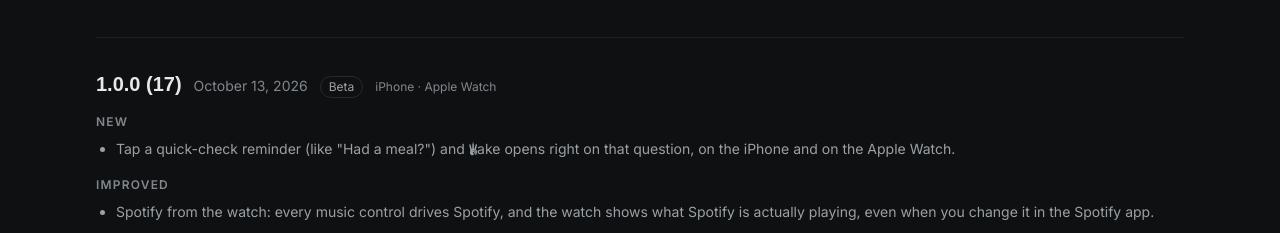
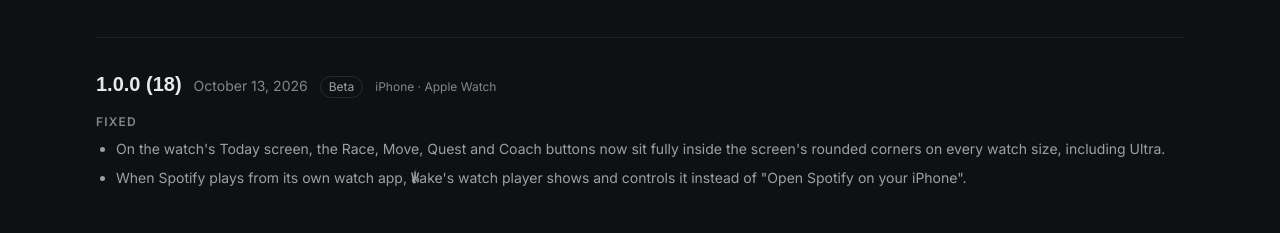
Before and after one commit to 4gjnbzb4zf-sudo/vvake-web, a Next.js app: page /en/releases/ in a window 1280 px wide. Shown: the part 232-465 px from the top of the page. Built offline with nearby package versions, Linux system fonts and the light colour scheme; no server answers; a web font is replaced by a local one.

Commit message:
Release notes: 1.0.0 (18)

```diff
--- a/src/data/releases.ts
+++ b/src/data/releases.ts
@@ -18,6 +18,26 @@ export interface Release {
 }
 
 export const releases: Release[] = [
+  {
+    version: "1.0.0 (18)",
+    date: "2026-10-13",
+    channel: "beta",
+    devices: ["iphone", "watch"],
+    notes: {
+      en: {
+        fixed: [
+          "On the watch's Today screen, the Race, Move, Quest and Coach buttons now sit fully inside the screen's rounded corners on every watch size, including Ultra.",
+          'When Spotify plays from its own watch app, VVake\'s watch player shows and controls it instead of "Open Spotify on your iPhone".',
+        ],
+      },
+      fr: {
+        fixed: [
+          "Sur l'écran Aujourd'hui de la montre, les boutons Course, Bouger, Quête et Coach restent entièrement dans les coins arrondis de l'écran, sur toutes les tailles, Ultra compris.",
+          "Quand Spotify joue depuis son app de montre, le lecteur VVake de la montre l'affiche et le contrôle au lieu de « Ouvre Spotify sur ton iPhone ».",
+        ],
+      },
+    },
+  },
   {
     version: "1.0.0 (17)",
     date: "2026-10-13",
```
